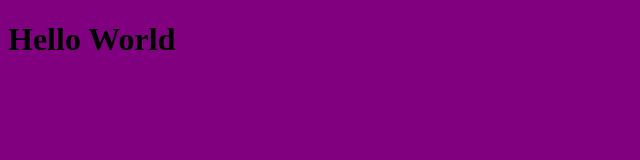
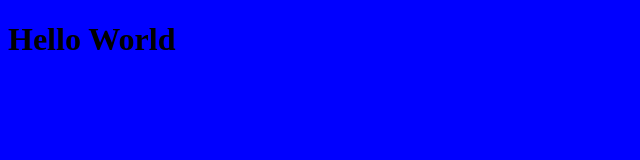
Before and after one commit to TalliLlani/demo-project, a plain HTML site: page index.html in a window 1280 px wide. Shown: the whole page, without its empty margins (0-640 px from the left). Drawn offline with Linux system fonts and the light colour scheme.

Commit message:
change background
background changed to blue

```diff
--- a/index.html
+++ b/index.html
@@ -10,7 +10,7 @@
 
 </head>
 
- <body bgcolor="purple">
+ <body bgcolor="blue">
 
  <h1>Hello World</h1>
 
```
